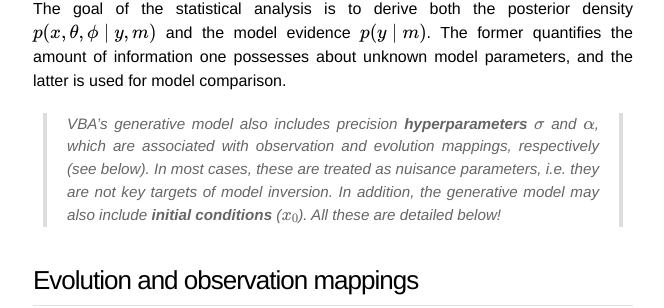
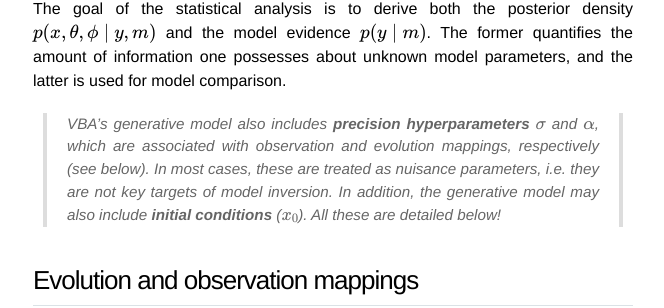
Before and after one commit to MBB-team/VBA-toolbox, a Jekyll site: the page built from _wiki/Structure-of-VBA's-generative-model.md, in a window 1280 px wide and 900 px high, scrolled down 2144 px. Shown: the part 145-453 px from the top of the window, without its empty margins (307-971 px from the left). Built offline with Jekyll 4.4.1, drawn with Linux system fonts in a browser that asks for light colours; nearby versions of some CDN libraries; formulas are drawn with MathJax 3.

Commit message:
Update Structure-of-VBA's-generative-model.md

```diff
--- a/_wiki/Structure-of-VBA's-generative-model.md
+++ b/_wiki/Structure-of-VBA's-generative-model.md
@@ -48,7 +48,7 @@ Let us first recall the notations that are used in VBA:
 
 The goal of the statistical analysis is to derive both the posterior density $$p(x,\theta,\phi\mid y,m)$$ and the model evidence $$p(y\mid m)$$. The former quantifies the amount of information one possesses about unknown model parameters, and the latter is used for model comparison.
 
-> VBA's generative model also includes precision **hyperparameters** $$\sigma$$ and $$\alpha$$, which are associated with observation and evolution mappings, respectively (see below). In most cases, these are treated as nuisance parameters, i.e. they are not key targets of model inversion. In addition, the generative model may also include **initial conditions** ($$x_0$$). All these are detailed below!
+> VBA's generative model also includes **precision hyperparameters** $$\sigma$$ and $$\alpha$$, which are associated with observation and evolution mappings, respectively (see below). In most cases, these are treated as nuisance parameters, i.e. they are not key targets of model inversion. In addition, the generative model may also include **initial conditions** ($$x_0$$). All these are detailed below!
 
 
 ## Evolution and observation mappings
```
